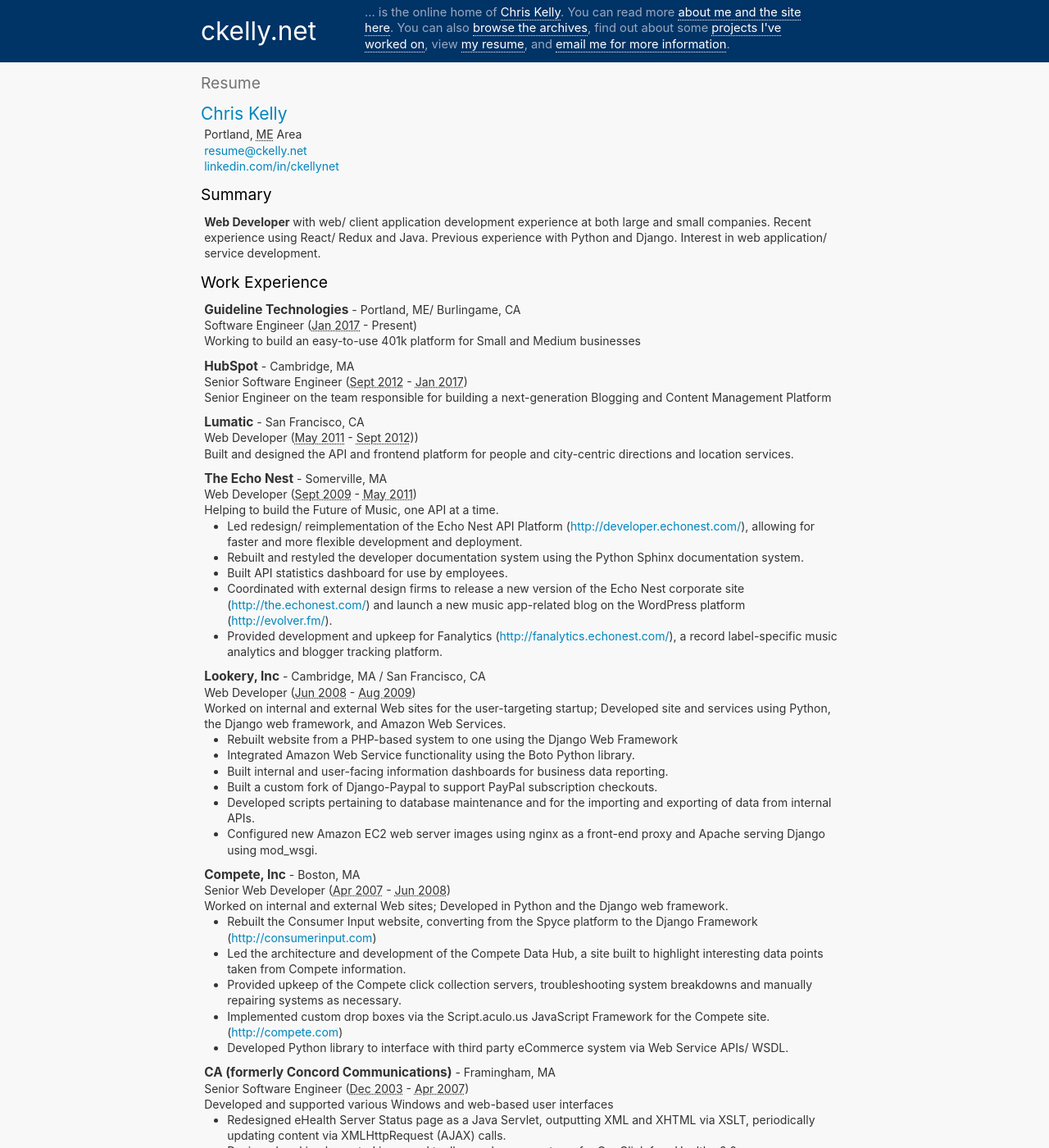
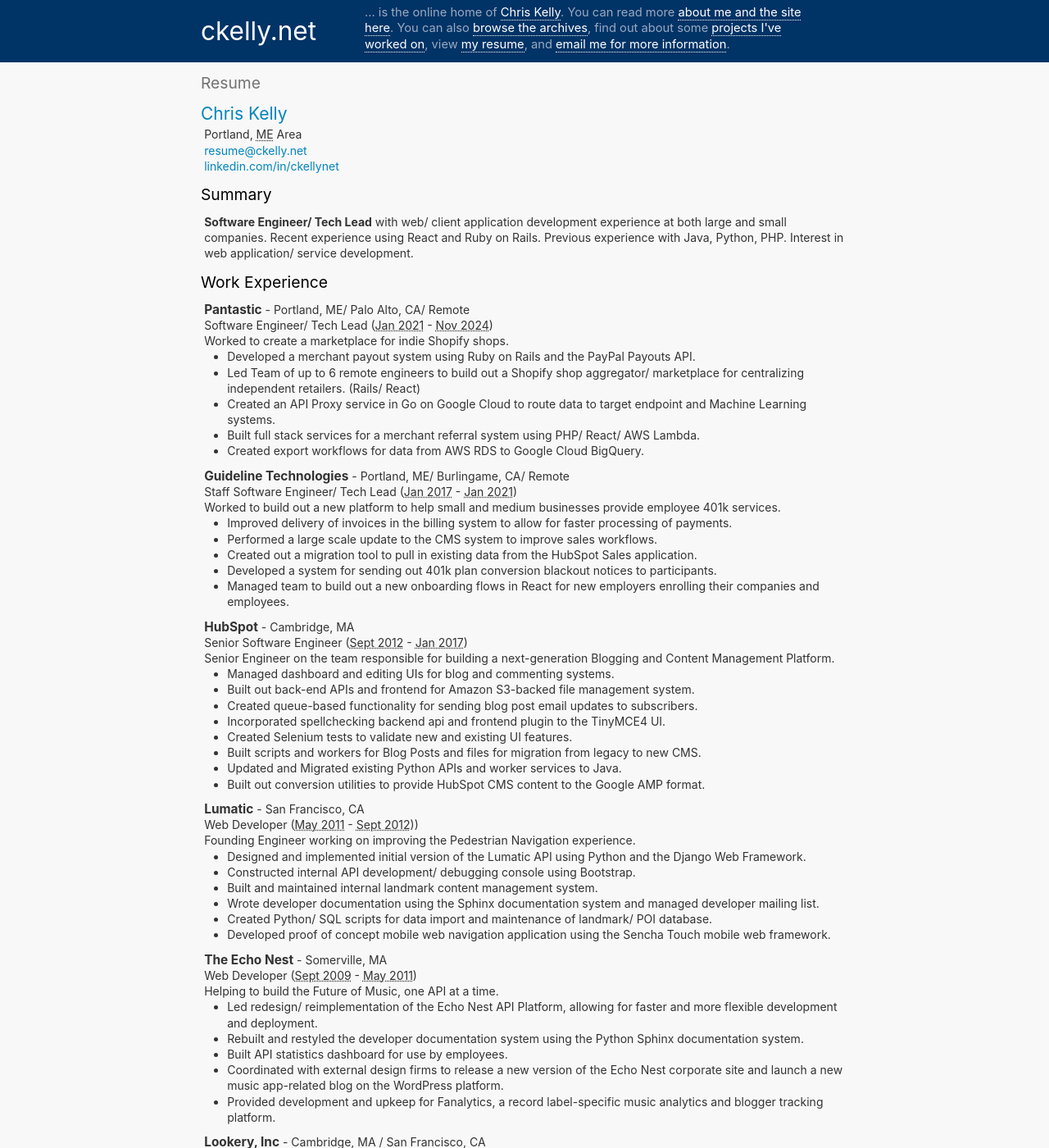
Before and after one commit to ckelly/ckelly.github.com, a Jekyll site: the page built from resume.html, in a window 1280 px wide and 1400 px high. Shown: the whole window at 82% size. Built offline with Jekyll 4.4.1, drawn with Linux system fonts in a browser that asks for light colours; some of the changed text lies outside the part shown.

Commit message:
resume updates

```diff
--- a/resume.html
+++ b/resume.html
@@ -45,20 +45,44 @@
 
     <h2>Summary</h2>
     <p class="summary">
-      <strong>Web Developer</strong> with web/ client application development experience at both large and small companies. Recent experience using React/ Redux and Java. Previous experience with Python and Django. Interest in web application/ service development.
+      <strong>Software Engineer/ Tech Lead</strong> with web/ client application development experience at both large and small companies. Recent experience using React and Ruby on Rails. Previous experience with Java, Python, PHP. Interest in web application/ service development.
     </p>
 
     <h2>Work Experience</h2>
     <ul id="job-list" class="vcalendar">
 
       <li class="experience vevent vcard">
-        <span class="org">Guideline Technologies</span> - <span class="location">Portland, ME/ Burlingame, CA</span>
+        <span class="org">Pantastic</span> - <span class="location">Portland, ME/ Palo Alto, CA/ Remote</span>
         <br />
 
-        <span class="title">Software Engineer</span>
-        <span class="period">(<abbr class="dtstart" title="2012-01-16">Jan 2017</abbr> - Present)</span>
+        <span class="title">Software Engineer/ Tech Lead</span>
+        <span class="period">(<abbr class="dtstart" title="2021-01-12">Jan 2021</abbr> - <abbr class="dtend" title="2024-11-01">Nov 2024</abbr>)</span>
 
-        <div class="description">Working to build an easy-to-use 401k platform for Small and Medium businesses</div>
+        <div class="description">Worked to create a marketplace for indie Shopify shops.</div>
+        <ul class="achievements">
+          <li>Developed a merchant payout system using Ruby on Rails and the PayPal Payouts API.</li>
+          <li>Led Team of up to 6 remote engineers to build out a Shopify shop aggregator/ marketplace for centralizing independent retailers. (Rails/ React)</li>
+          <li>Created an API Proxy service in Go on Google Cloud to route data to target endpoint and Machine Learning systems.</li>
+          <li>Built full stack services for a merchant referral system using PHP/ React/ AWS Lambda.</li>
+          <li>Created export workflows for data from AWS RDS to Google Cloud BigQuery.</li>
+        </ul>
+      </li>
+
+      <li class="experience vevent vcard">
+        <span class="org">Guideline Technologies</span> - <span class="location">Portland, ME/ Burlingame, CA/ Remote</span>
+        <br />
+
+        <span class="title">Staff Software Engineer/ Tech Lead</span>
+        <span class="period">(<abbr class="dtstart" title="2017-01-16">Jan 2017</abbr> - <abbr class="dtend" title="2021-01-08">Jan 2021</abbr>)</span>
+
+        <div class="description">Worked to build out a new platform to help small and medium businesses provide employee 401k services.</div>
+        <ul class="achievements">
+          <li>Improved delivery of invoices in the billing system to allow for faster processing of payments.</li>
+          <li>Performed a large scale update to the CMS system to improve sales workflows.</li>
+          <li>Created out a migration tool to pull in existing data from the HubSpot Sales application.</li>
+          <li>Developed a system for sending out 401k plan conversion blackout notices to participants.</li>
+          <li>Managed team to build out a new onboarding flows in React for new employers enrolling their companies and employees.</li>
+        </ul>
       </li>
 
     <li class="experience vevent vcard">
@@ -68,7 +92,17 @@
       <span class="title">Senior Software Engineer</span>
       <span class="period">(<abbr class="dtstart" title="2012-09-06">Sept 2012</abbr> - <abbr class="dtend" title="2017-01-12">Jan 2017</abbr>)</span>
 
-      <div class="description">Senior Engineer on the team responsible for building a next-generation Blogging and Content Management Platform</div>
+      <div class="description">Senior Engineer on the team responsible for building a next-generation Blogging and Content Management Platform.</div>
+      <ul class="achievements">
+        <li>Managed dashboard and editing UIs for blog and commenting systems.</li>
+        <li>Built out back-end APIs and frontend for Amazon S3-backed file management system.</li>
+        <li>Created queue-based functionality for sending blog post email updates to subscribers.</li>
+        <li>Incorporated spellchecking backend api and frontend plugin to the TinyMCE4 UI.</li>
+        <li>Created Selenium tests to validate new and existing UI features.</li>
+        <li>Built scripts and workers for Blog Posts and files for migration from legacy to new CMS.</li>
+        <li>Updated and Migrated existing Python APIs and worker services to Java.</li>
+        <li>Built out conversion utilities to provide HubSpot CMS content to the Google AMP format.</li>
+      </ul>
     </li>
 
     <li class="experience vevent vcard">
@@ -78,7 +112,15 @@
       <span class="title">Web Developer</span>
       <span class="period">(<abbr class="dtstart" title="2011-05-18">May 2011</abbr> - <abbr class="dtend" title="2012-09-03">Sept 2012</abbr>))</span>
 
-      <div class="description">Built and designed the API and frontend platform for people and city-centric directions and location services.</div>
+      <div class="description">Founding Engineer working on improving the Pedestrian Navigation experience.</div>
+      <ul class="achievements">
+        <li>Designed and implemented initial version of the Lumatic API using Python and the Django Web Framework.</li>
+        <li>Constructed internal API development/ debugging console using Bootstrap.</li>
+        <li>Built and maintained internal landmark content management system.</li>
+        <li>Wrote developer documentation using the Sphinx documentation system and managed developer mailing list.</li>
+        <li>Created Python/ SQL scripts for data import and maintenance of landmark/ POI database.</li>
+        <li>Developed proof of concept mobile web navigation application using the Sencha Touch mobile web framework.</li>
+      </ul>
     </li>
 
     <li class="experience vevent vcard">
@@ -90,11 +132,11 @@
 
       <div class="description">Helping to build the Future of Music, one API at a time.</div>
       <ul class="achievements">
-          <li>Led redesign/ reimplementation of the Echo Nest API Platform (<a href="http://developer.echonest.com/">http://developer.echonest.com/</a>), allowing for faster and more flexible development and deployment.</li>
+          <li>Led redesign/ reimplementation of the Echo Nest API Platform, allowing for faster and more flexible development and deployment.</li>
           <li>Rebuilt and restyled the developer documentation system using the Python Sphinx documentation system.</li>
           <li>Built API statistics dashboard for use by employees.</li>
-          <li>Coordinated with external design firms to release a new version of the Echo Nest corporate site (<a href="http://the.echonest.com/">http://the.echonest.com/</a>) and launch a new music app-related blog on the WordPress platform (<a href="http://evolver.fm/">http://evolver.fm/</a>).</li>
-          <li>Provided development and upkeep for Fanalytics (<a href="http://fanalytics.echonest.com/">http://fanalytics.echonest.com/</a>), a record label-specific music analytics and blogger tracking platform.</li>
+          <li>Coordinated with external design firms to release a new version of the Echo Nest corporate site and launch a new music app-related blog on the WordPress platform.</li>
+          <li>Provided development and upkeep for Fanalytics, a record label-specific music analytics and blogger tracking platform.</li>
       </ul>
     </li>
 
@@ -245,47 +287,6 @@
     </li>
     </ul>
 
-    <h2>Projects</h2>
-    <p> For project information see the <a href="/projects/" title="link to ckelly.net projects section">Projects page</a></p>
-
-    <h2>Skills</h2>
-    <ul id="skill-list">
-
-      <li class="skillset"><span class="skillset-title">Operating Systems/ Web Services:</span>
-          <a href="http://en.wikipedia.org/wiki/Microsoft_Windows" class="skill" rel="tag">Microsoft Windows</a>,
-          <a href="http://en.wikipedia.org/wiki/Mac_OS_X" class="skill" rel="tag">Mac OS X</a>,
-          <a href="http://en.wikipedia.org/wiki/Linux" class="skill" rel="tag">Linux</a>,
-          <a href="http://aws.amazon.com/" class="skill" rel="tag">Amazon Web Services</a>
-
-      </li>
-
-      <li class="skillset"><span class="skillset-title">Applications:</span>
-          <a href="http://nginx.org/" class="skill" rel="tag">nginx</a>,
-          <a href="http://sphinx.pocoo.org/" class="skill" rel="tag">Sphinx Documentation System</a>,
-          <a href="http://fabfile.org/" class="skill" rel="tag">Fabric Deployment System</a>,
-          <a href="http://en.wikipedia.org/wiki/Visual_studio" class="skill" rel="tag">Microsoft Visual Studio (6.0-2005, 2010)</a>,
-          <a href="http://en.wikipedia.org/wiki/Apache_HTTP_Server" class="skill" rel="tag">Apache</a>,
-          <a href="http://en.wikipedia.org/wiki/Cascading_Style_Sheets" class="skill" rel="tag">CSS</a>,
-          <a href="http://en.wikipedia.org/wiki/Subversion_%28software%29" class="skill" rel="tag">Subversion</a>,
-          <a href="http://trac.edgewall.org/" class="skill" rel="tag">Trac</a>,
-          <a href="http://en.wikipedia.org/wiki/MySQL" class="skill" rel="tag">MySQL</a>,
-          <a href="http://git-scm.com/" class="skill" rel="tag">Git</a>
-      </li>
-
-      <li class="skillset"><span class="skillset-title">Programming Languages:</span>
-          <a href="http://en.wikipedia.org/wiki/Python_%28programming_language%29" class="skill" rel="tag">Python</a>,
-          <a href="http://en.wikipedia.org/wiki/Javascript" class="skill" rel="tag">JavaScript</a>,
-          <a href="http://en.wikipedia.org/wiki/C_Sharp" class="skill" rel="tag">C#</a>,
-          <a href="http://en.wikipedia.org/wiki/PHP" class="skill" rel="tag">PHP</a>
-      </li>
-
-      <li class="skillset"><span class="skillset-title">Frameworks:</span>
-          <a href="http://tornadoweb.org/" class="skill" rel="tag">Tornado</a>,
-          <a href="http://www.djangoproject.com/" class="skill" rel="tag">Django</a>,
-          <a href="http://jquery.com/" class="skill" rel="tag">jQuery</a>
-      </li>
-    </ul>
-
     <h2>Education</h2>
     <ul id="edu-list" class="vcalendar">
       <li class="education vevent vcard">
```
